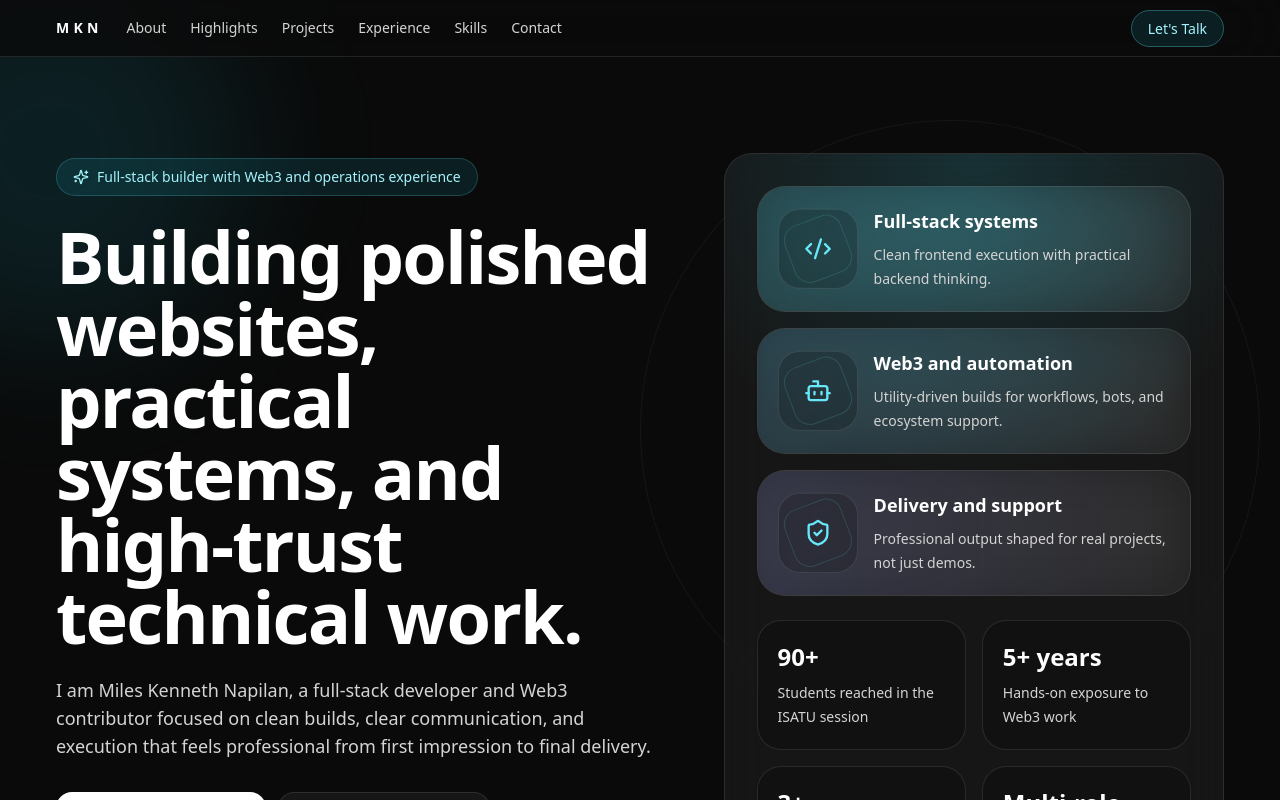
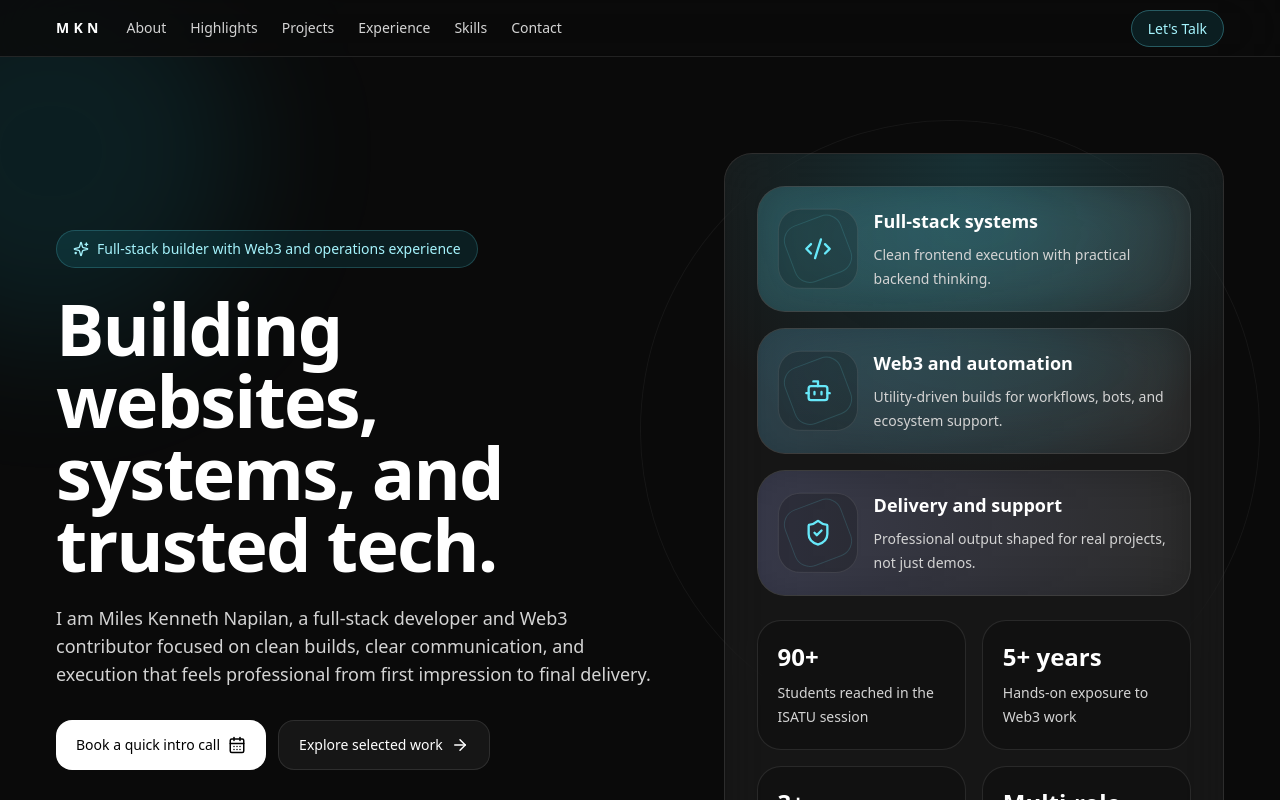
Before and after one commit to MikenISATU/MKN-Website-Portfolio, a Next.js app: page / in a window 1280 px wide. Shown: the top 800 px of the page. Built offline with nearby package versions, Linux system fonts and the light colour scheme.

Commit message:
Update page.tsx

```diff
--- a/app/page.tsx
+++ b/app/page.tsx
@@ -863,7 +863,7 @@ export default function Page() {
 
               <Reveal delay={80}>
                 <h1 className="mt-6 text-4xl font-semibold leading-tight tracking-tight text-white sm:text-5xl lg:text-6xl xl:text-7xl">
-                  Building polished websites, practical systems, and high-trust technical work.
+                  Building websites, systems, and trusted tech.
                 </h1>
               </Reveal>
 
```
